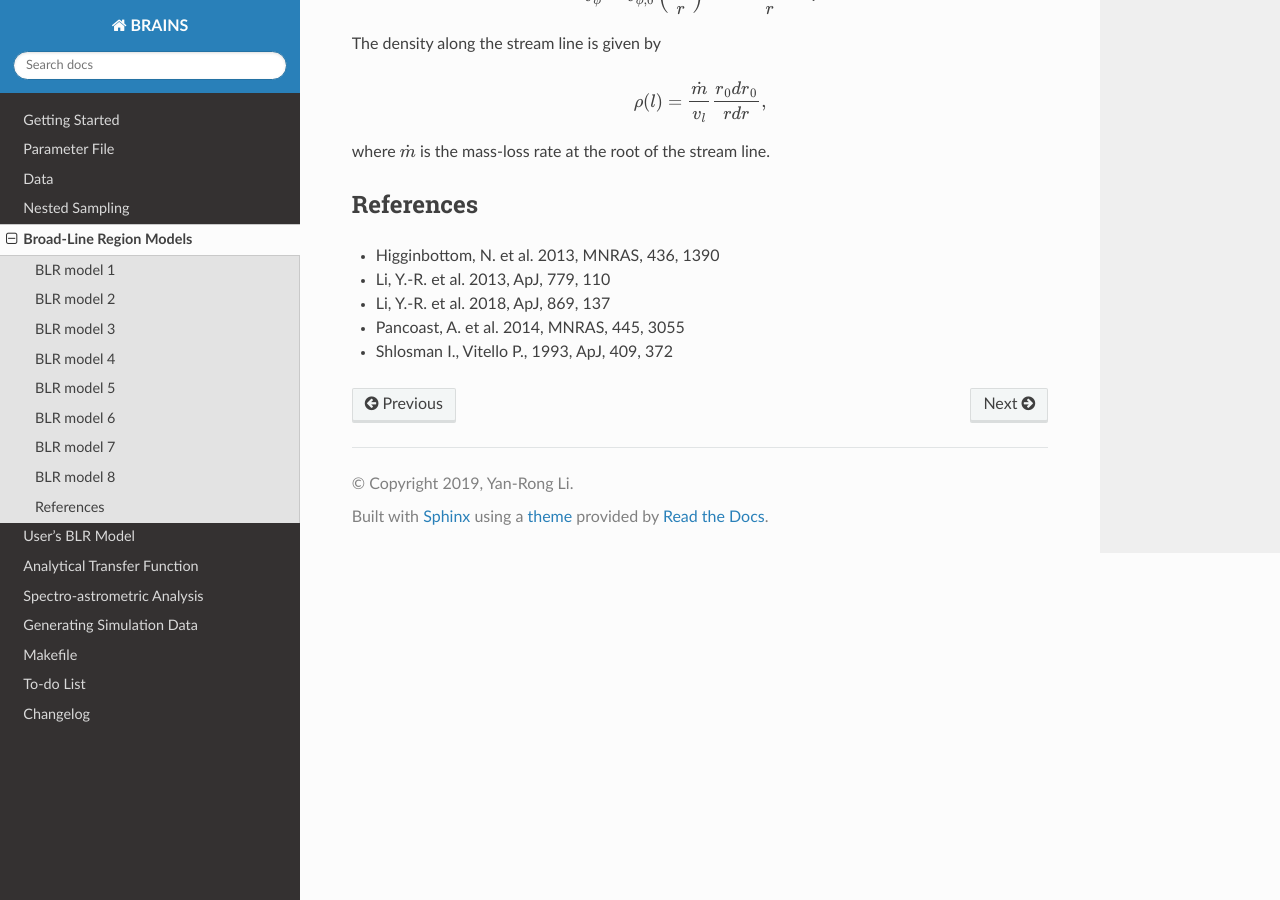
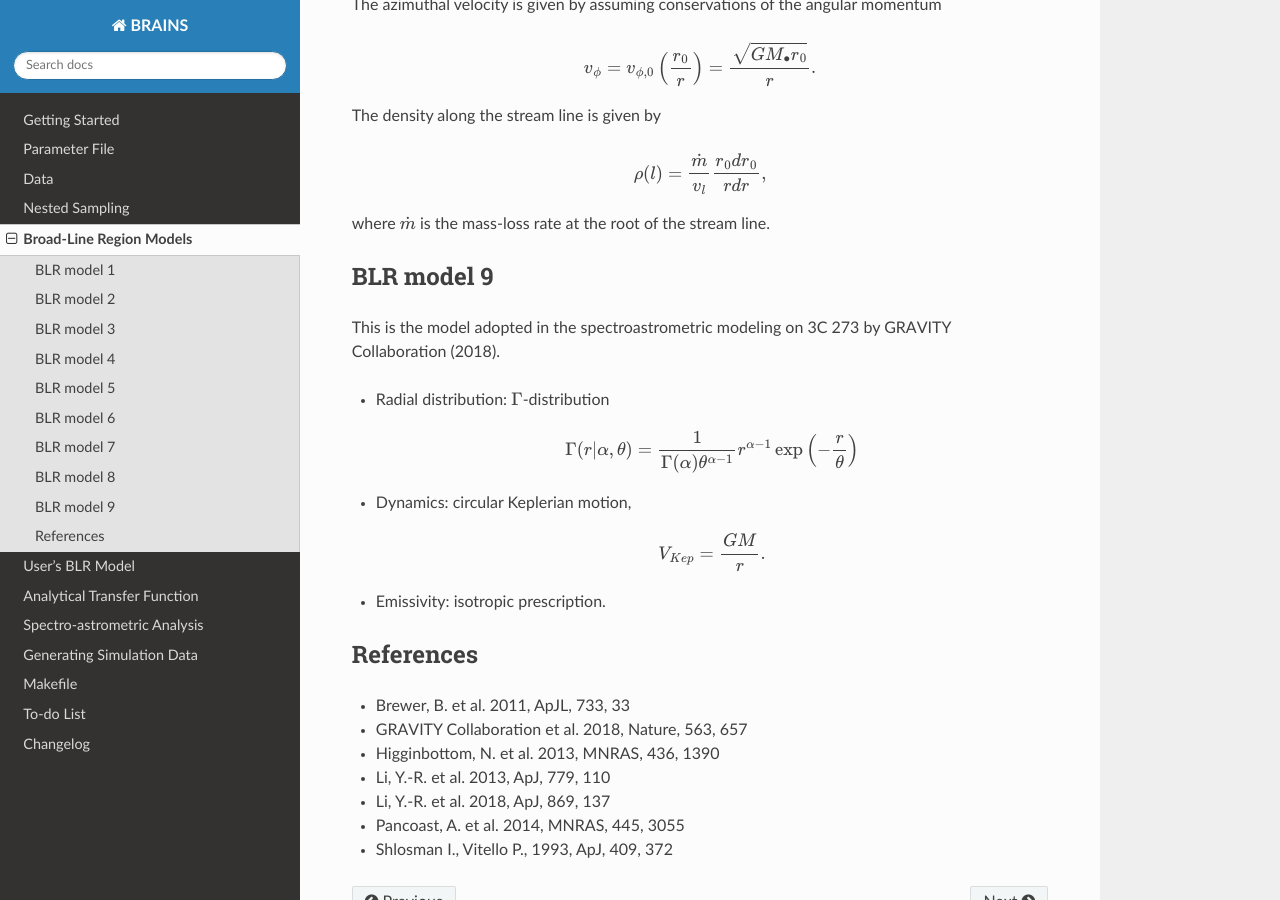
Before and after one commit to LiyrAstroph/BRAINS, a Sphinx documentation site: the page built from docs/model.rst, in a window 1280 px wide and 900 px high, scrolled down 3617 px. Built offline with Sphinx 7.4.7 and the Read the Docs theme 2.0.0, drawn with Linux system fonts in a browser that asks for light colours; some of the changed text lies outside the part shown.

Commit message:
update docs.

```diff
--- a/docs/model.rst
+++ b/docs/model.rst
@@ -19,6 +19,7 @@ and emit broad emission lines.
 
 BLR model 1
 ===========
+This model is from Brewer et al. (2011).
 Clouds' distribution has a disk-like shape (see the figure) and is axis-symetric.
 
 * Radial distribution: :math:`\Gamma`-distribution
@@ -92,6 +93,8 @@ BLR model 5
   r^{-\alpha},& {\rm for}~1\leqslant r/R_0 \leqslant F_{\rm out},
   \end{array}\right.
 
+* The dyanmics and emissivity are the same as Pancoast et al. (2014)'s model.
+
 BLR model 6
 ===========
 This is compatible with Pancoast et al. (2014)'s model.
@@ -152,8 +155,31 @@ The density along the stream line is given by
 
 where :math:`\dot m` is the mass-loss rate at the root of the stream line.
 
+BLR model 9
+===========
+This is the model adopted in the spectroastrometric modeling on 3C 273 by GRAVITY Collaboration (2018).
+
+* Radial distribution: :math:`\Gamma`-distribution
+
+  .. math::
+
+    \Gamma(r|\alpha, \theta) =
+    \frac{1}{\Gamma(\alpha)\theta^{\alpha-1}}r^{\alpha-1}\exp\left(-\frac{r}{\theta}\right)
+
+* Dynamics: circular Keplerian motion,
+
+  .. math::
+
+    V_{Kep} = \frac{GM}{r}.
+
+* Emissivity: isotropic prescription.
+
 References
 ==========
+* Brewer, B. et al. 2011, ApJL, 733, 33
+
+* GRAVITY Collaboration et al. 2018, Nature, 563, 657
+
 * Higginbottom, N. et al. 2013, MNRAS, 436, 1390
 
 * Li, Y.-R. et al. 2013, ApJ, 779, 110
```
Also changed, not shown: docs/index.rst (+15 -3 lines).
